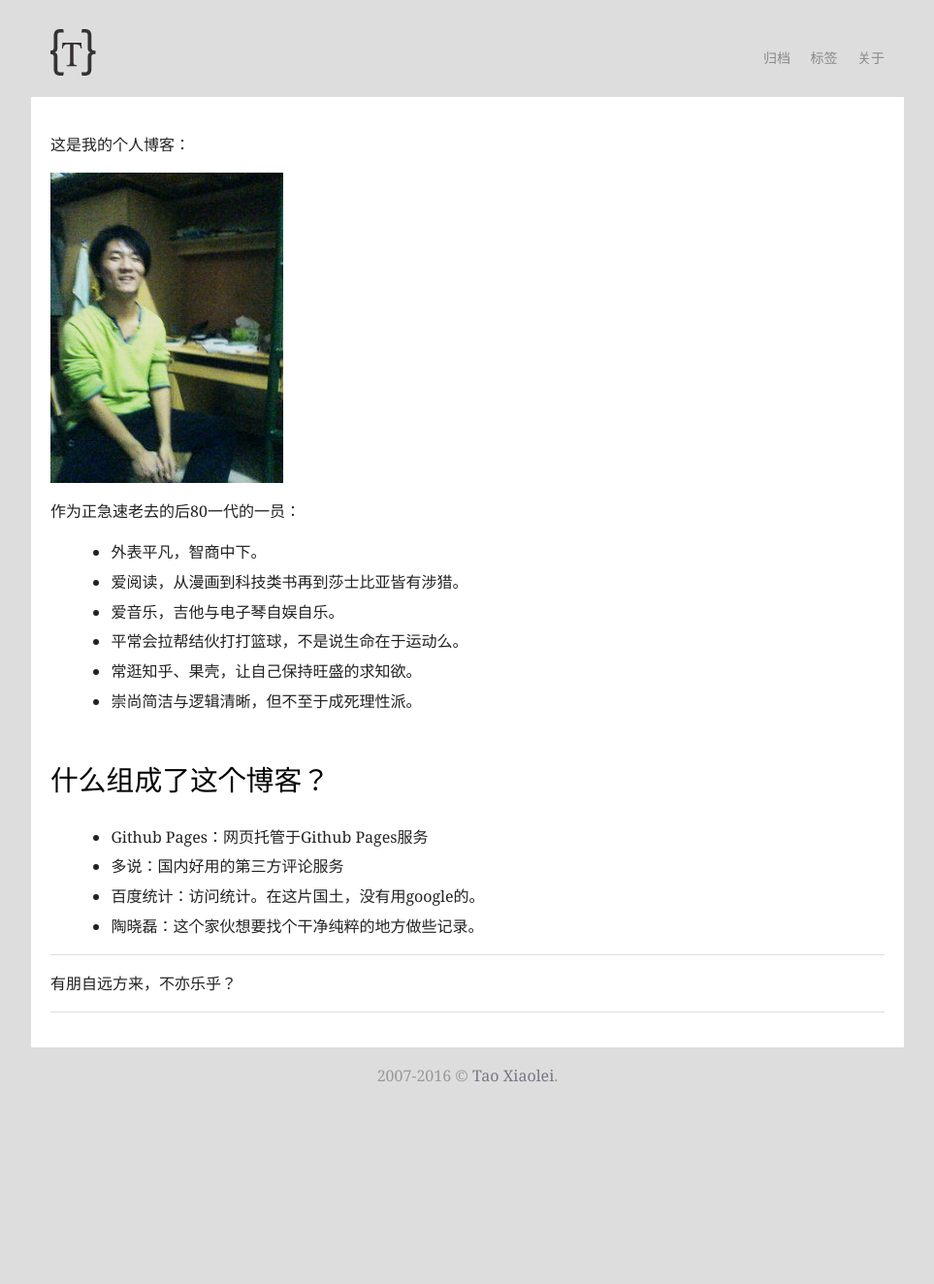
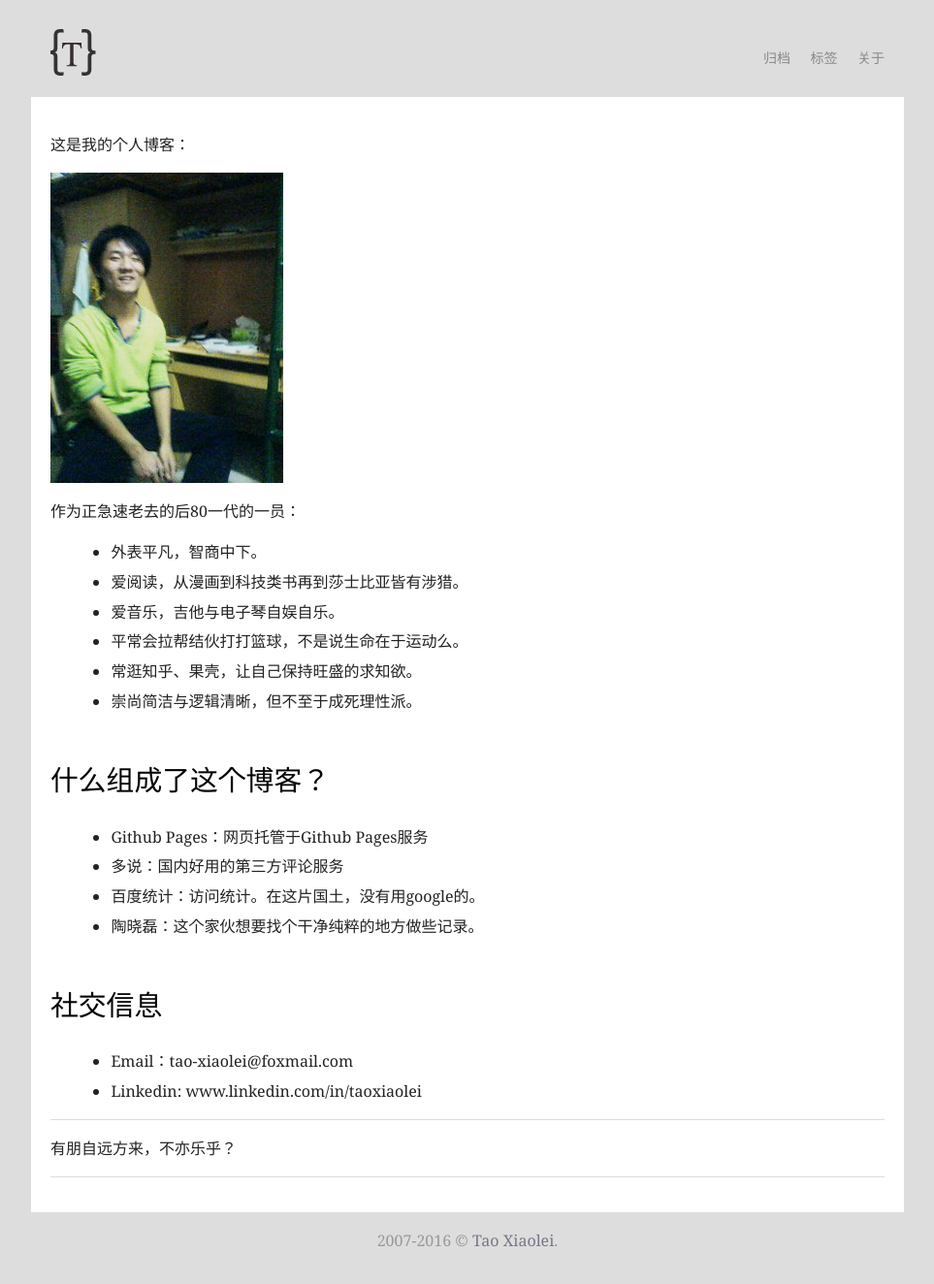
Before and after one commit to lingyunyumo/lingyunyumo.github.io, a Jekyll site: the page built from about.html, in a window 1280 px wide. Shown: the whole page at 97% size, without its empty margins (158-1121 px from the left). Built offline with Jekyll 4.4.1, drawn with Linux system fonts in a browser that asks for light colours; Markdown is read by kramdown in place of the engine named in the settings; comment, search, counter and statistics services are not loaded; before the commit the page ends 1154 px from its top, so only the background shows below that.

Commit message:
Update about info.

```diff
--- a/about.html
+++ b/about.html
@@ -24,6 +24,12 @@ description: "About the guy behind this blog."
   <li>陶晓磊：这个家伙想要找个干净纯粹的地方做些记录。</li>
 </ul>
 
+<h3>社交信息</h3>
+<ul>
+  <li>Email：tao-xiaolei@foxmail.com</li>
+  <li>Linkedin: www.linkedin.com/in/taoxiaolei</li>
+</ul>
+
 <hr>
 <div><p>有朋自远方来，不亦乐乎？</p></div>
 
```
